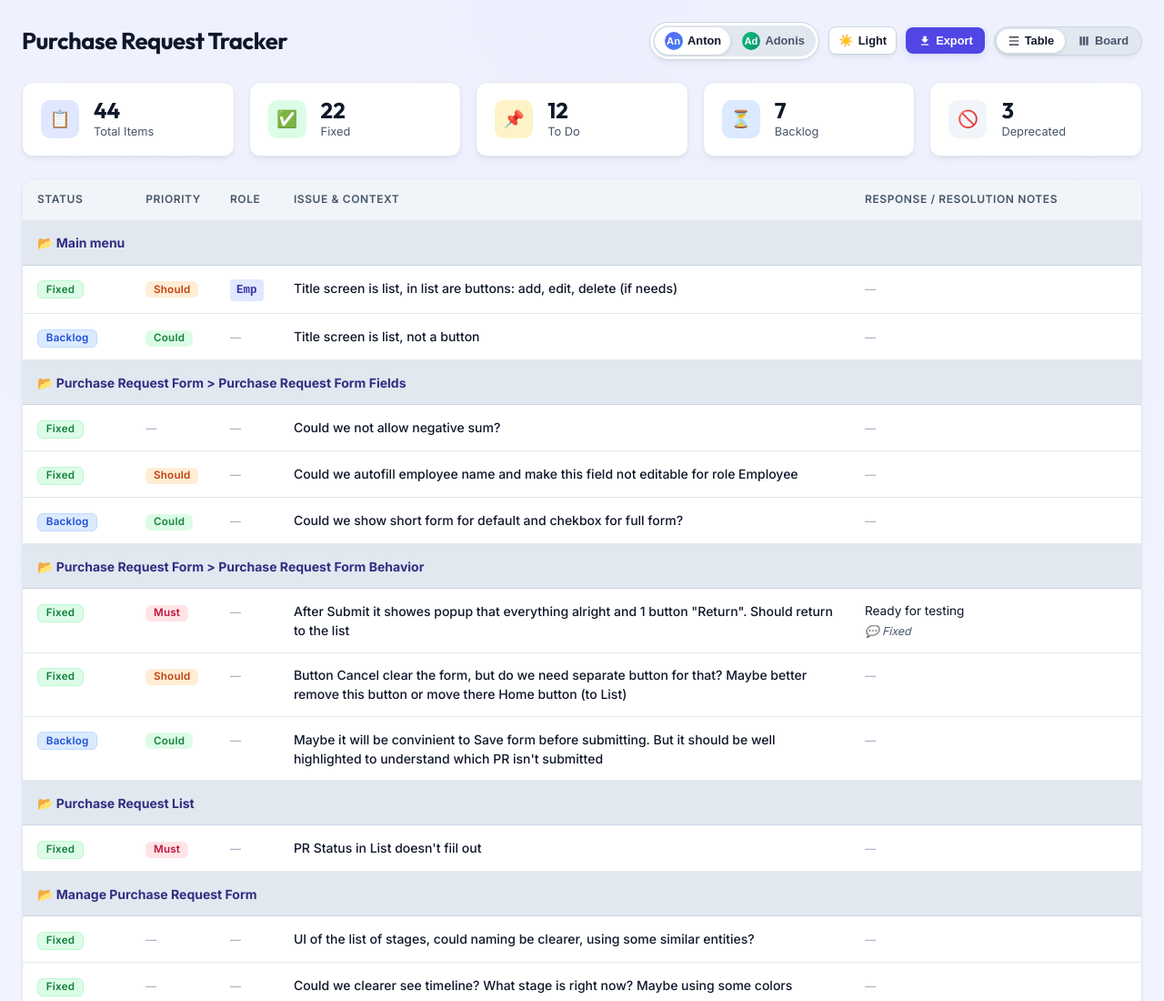
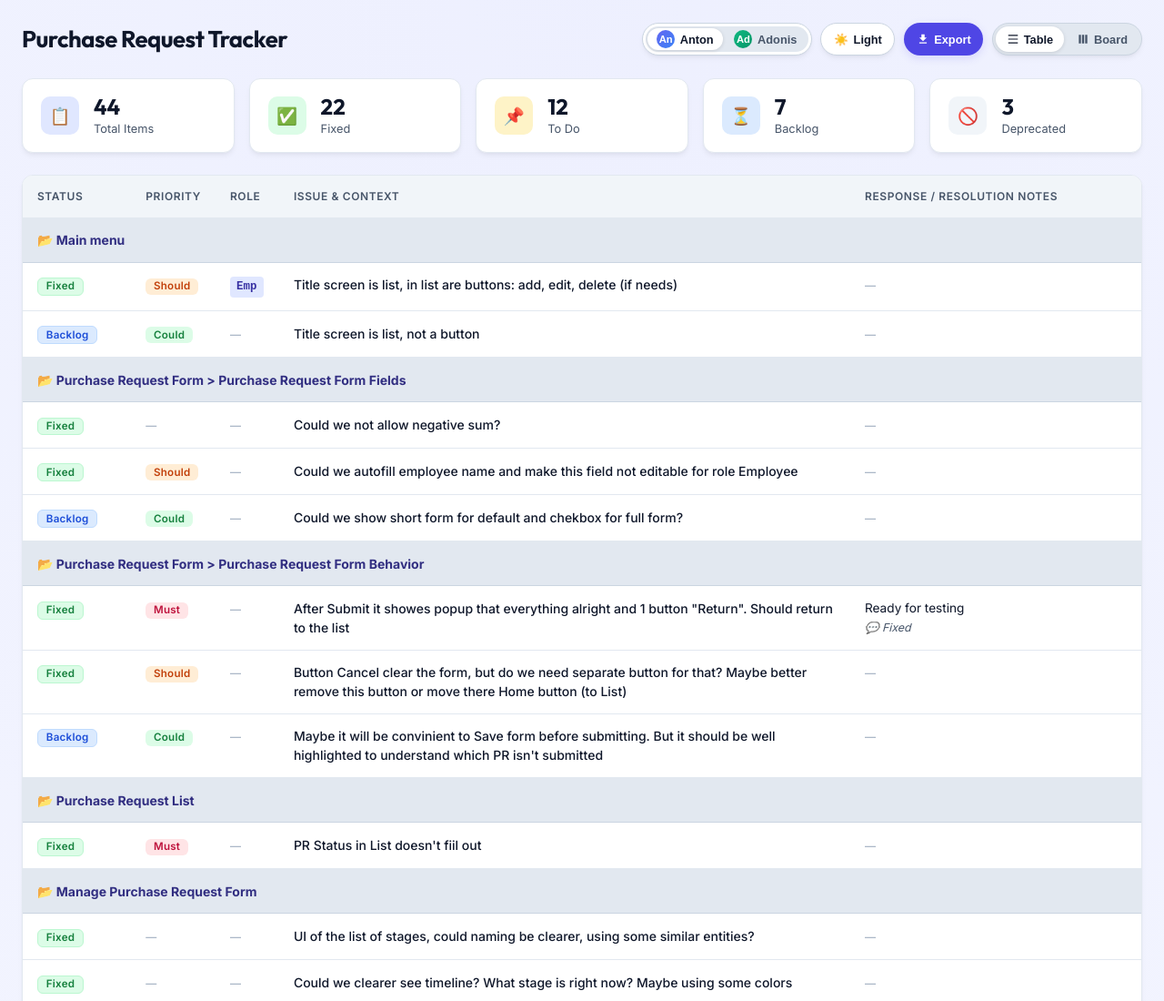
Before and after one commit to avedevios/purchase-request-tracker, a plain HTML site: page index.html in a window 1280 px wide. Shown: the top 1100 px of the page at 91% size. Drawn offline with Linux system fonts and the light colour scheme.

Commit message:
Standardize height across all header control elements to 36px

```diff
--- a/index.html
+++ b/index.html
@@ -53,6 +53,7 @@
       --category-text: #312e81;
       --card-shadow: 0 4px 6px -1px rgba(0, 0, 0, 0.05), 0 2px 4px -2px rgba(0, 0, 0, 0.05);
       --switcher-bg: #e2e8f0;
+      --control-height: 36px;
     }
 
     :root[data-theme="dark"] {
@@ -100,6 +101,7 @@
       --category-text: #a5b4fc;
       --card-shadow: none;
       --switcher-bg: #1f293d;
+      --control-height: 36px;
     }
 
     /* Dynamic User Background Color Tints */
@@ -169,11 +171,18 @@
       flex-wrap: nowrap;
     }
 
-    /* Compact Segmented User Switcher */
+    /* Uniform Heights across controls */
+    .user-switcher-container,
+    .view-toggle,
+    .btn {
+      height: var(--control-height);
+      box-sizing: border-box;
+    }
+
+    /* Segmented User Switcher */
     .user-switcher-container {
       display: flex;
       align-items: center;
-      gap: 0.3rem;
       background: var(--bg-card);
       border: 1px solid var(--border-bright);
       padding: 3px;
@@ -183,8 +192,9 @@
 
     .user-pills {
       display: flex;
+      height: 100%;
       background: var(--switcher-bg);
-      border-radius: 26px;
+      border-radius: 24px;
       padding: 2px;
       gap: 2px;
     }
@@ -193,7 +203,8 @@
       display: flex;
       align-items: center;
       gap: 0.35rem;
-      padding: 0.3rem 0.65rem;
+      padding: 0 0.65rem;
+      height: 100%;
       border-radius: 20px;
       border: none;
       background: transparent;
@@ -234,13 +245,13 @@
       background: linear-gradient(135deg, #10b981 0%, #059669 100%);
     }
 
-    /* Compact Buttons */
+    /* Buttons */
     .btn {
       background: var(--bg-card);
       color: var(--text-main);
       border: 1px solid var(--border-bright);
-      padding: 0.45rem 0.85rem;
-      border-radius: 8px;
+      padding: 0 0.85rem;
+      border-radius: 20px;
       font-size: 0.8rem;
       font-weight: 600;
       cursor: pointer;
@@ -268,17 +279,14 @@
       background: var(--primary-hover);
     }
 
-    .icon-btn {
-      padding: 0.45rem 0.65rem;
-    }
-
-    /* View Switcher Toggle (Compact) */
+    /* View Switcher Toggle */
     .view-toggle {
       display: flex;
+      align-items: center;
       background: var(--switcher-bg);
       border: 1px solid var(--border-bright);
-      border-radius: 26px;
-      padding: 2px;
+      border-radius: 30px;
+      padding: 3px;
       gap: 2px;
       box-shadow: var(--card-shadow);
     }
@@ -287,7 +295,8 @@
       background: transparent;
       border: none;
       color: var(--text-muted);
-      padding: 0.35rem 0.75rem;
+      padding: 0 0.75rem;
+      height: 100%;
       border-radius: 20px;
       font-size: 0.8rem;
       font-weight: 600;
@@ -597,7 +606,7 @@
         <h1>Purchase Request Tracker</h1>
       </div>
       <div class="header-actions">
-        <!-- 1. Compact User Switcher -->
+        <!-- 1. User Switcher -->
         <div class="user-switcher-container">
           <div class="user-pills">
             <button class="user-pill-btn active" data-user="Anton">
@@ -612,7 +621,7 @@
         </div>
 
         <!-- 2. Light / Dark Theme Button -->
-        <button class="btn icon-btn" id="themeToggleBtn" title="Toggle Light/Dark Theme">
+        <button class="btn" id="themeToggleBtn" title="Toggle Light/Dark Theme">
           <span id="themeIcon">☀️</span>
           <span id="themeText">Light</span>
         </button>
```
